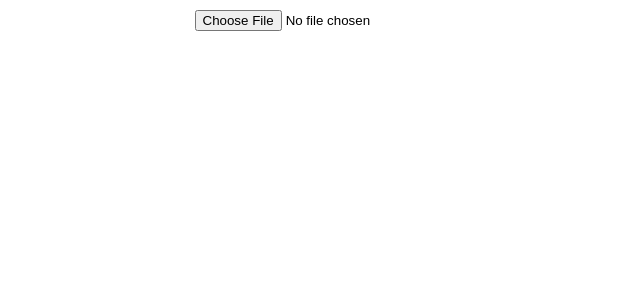
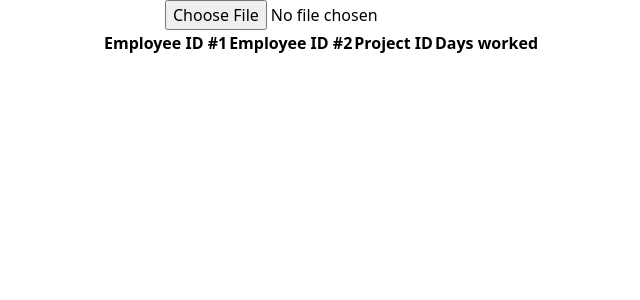
Before and after one commit to AnzhelDimitrov/Anzhel-Dimitrov-employees, a React (Vite) app: page / in a window 1280 px wide. Shown: the top 300 px of the page, without its empty margins (319-959 px from the left). Built offline with nearby package versions, Linux system fonts and the light colour scheme.

Commit message:
rendering data, added tailwind css

```diff
--- a/package.json
+++ b/package.json
@@ -17,6 +17,9 @@
     "@types/react": "^18.0.24",
     "@types/react-dom": "^18.0.8",
     "@vitejs/plugin-react": "^2.2.0",
+    "autoprefixer": "^10.4.13",
+    "postcss": "^8.4.19",
+    "tailwindcss": "^3.2.4",
     "vite": "^3.2.3"
   }
 }
--- /dev/null
+++ b/postcss.config.cjs
@@ -0,0 +1,6 @@
+module.exports = {
+  plugins: {
+    tailwindcss: {},
+    autoprefixer: {},
+  },
+}
--- a/src/App.jsx
+++ b/src/App.jsx
@@ -1,7 +1,10 @@
-import React from "react";
+import React, { useState } from "react";
 import Papa from "papaparse";
 
+
 function App() {
+  const [values, setValues] = useState([]);
+
   const changeHandler = (event) => {
     // Passing file data (event.target.files[0]) to parse using Papa.parse
     Papa.parse(event.target.files[0], {
@@ -31,6 +34,7 @@ function App() {
         // Iterating through the CSV data
         for (let i = 0; i < rowsData.length; i++) {
           const rowData = rowsData[i];
+          if (rowData.length !== 4) continue; // skipping invalid rows
 
           let employeeId = rowData[0].trim();
           let projectId = rowData[1].trim();
@@ -109,7 +113,27 @@ function App() {
           }
         }
 
+        const values = [];
+
+        empPairKeys.map((empPairKey) => {
+          const currEmpPairProjects = empPairProjects.get(empPairKey);
+            const empIds = empPairKey.split('-');
+
+            currEmpPairProjects.forEach(currEmpPairProject => {
               // TODO: group grid data for pair projects
+
+              const gridRowObj = [
+                empIds[0],
+                empIds[1],
+                currEmpPairProject.projectId,
+                currEmpPairProject.daysWorked,
+              ]
+              values.push(gridRowObj);
+            });
+        });
+
+        setValues(values)
+
         console.log("projectsEmpData");
         console.log(projectsEmpData);
         console.log("empPairDays");
@@ -141,13 +165,37 @@ function App() {
   return (
     <div>
       {/* File Uploader */}
+      <div>
         <input
           type="file"
           name="file"
           onChange={changeHandler}
           accept=".csv"
-        style={{ display: "block", margin: "10px auto" }}
+          className="flex mx-auto"
       />
+      </div>
+      <table className="table-auto mx-auto">
+        <thead>
+          <tr>
+            <th>Employee ID #1</th>
+            <th>Employee ID #2</th>
+            <th>Project ID</th>
+            <th>Days worked</th>
+          </tr>
+        </thead>
+        <tbody>
+          {values && values.map((value, index) => {
+            return (
+              <tr key={index}>
+                {value.map((val, i) => {
+                  return <td key={i}>{val}</td>;
+                })}
+              </tr>
+            );
+          })}
+        </tbody>
+
+      </table>
     </div>
   );
 }
--- /dev/null
+++ b/src/index.css
@@ -0,0 +1,3 @@
+@tailwind base;
+@tailwind components;
+@tailwind utilities;
--- a/src/main.jsx
+++ b/src/main.jsx
@@ -1,6 +1,7 @@
 import React from 'react'
 import ReactDOM from 'react-dom/client'
 import App from './App'
+import './index.css'
 
 ReactDOM.createRoot(document.getElementById('root')).render(
   <React.StrictMode>
--- /dev/null
+++ b/tailwind.config.cjs
@@ -0,0 +1,11 @@
+/** @type {import('tailwindcss').Config} */
+module.exports = {
+  content: [
+    "./index.html",
+    "./src/**/*.{js,ts,jsx,tsx}",
+  ],
+  theme: {
+    extend: {},
+  },
+  plugins: [],
+}
```
Also changed, not shown: 1 other file (tests, documents, lock files or other folders). Lines whose indentation alone changed are shown as unchanged.
